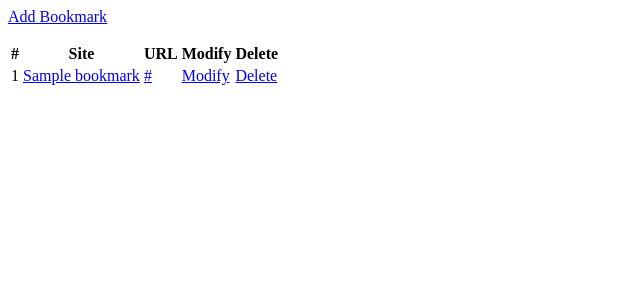
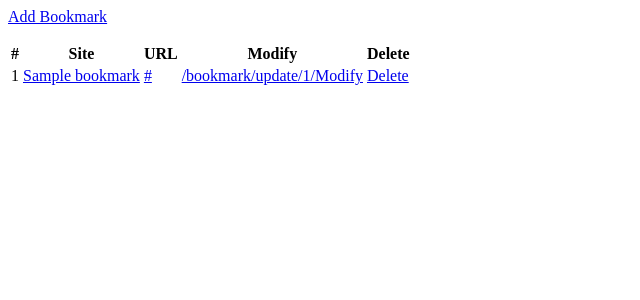
Before and after one commit to 2020emirim/2-practice-list-shinchaerin, a Django app: page /bookmark/ in a window 1280 px wide. Shown: the top 300 px of the page, without its empty margins (0-640 px from the left). Run offline with Django 3.2, Linux system fonts and the light colour scheme; tables that the repository leaves empty hold one stand-in row (values such as "Sample post").

Commit message:
models get_absolute_url() detail

```diff
--- a/bookmark/models.py
+++ b/bookmark/models.py
@@ -1,4 +1,6 @@
 from django.db import models
+from django.urls import reverse
+
 
 class Bookmark(models.Model):
     site_name = models.CharField(max_length=20)
@@ -6,3 +8,6 @@ class Bookmark(models.Model):
 
     def __str__(self):
         return "제목 : " + self.site_name + ", URL : " + self.url
+
+    def get_absolute_url(self):
+        return reverse('bookmark:detail', kwargs={'pk':self.id})
--- a/bookmark/templates/bookmark/bookmark_list.html
+++ b/bookmark/templates/bookmark/bookmark_list.html
@@ -28,7 +28,7 @@
                         <td>{{ forloop.counter }}</td>
                         <td><a href="{% url 'bookmark:detail' pk=bookmark.id %}">{{ bookmark.site_name }}</a></td>
                         <td><a href="{{ bookmark.url }}">{{ bookmark.url }}</a></td>
-                        <td><a href="#">Modify</a></td>
+                        <td><a href="#">{% url 'bookmark:update' pk=bookmark.id %}Modify</a></td>
                         <td><a href="#">Delete</a></td>
                     </tr>
 
--- a/bookmark/templates/bookmark/bookmark_update.html
+++ b/bookmark/templates/bookmark/bookmark_update.html
@@ -9,7 +9,9 @@
     <body>
         <form action="" method="post">
             {% csrf_token %}
-            {% form.as_ul %}
+            <table>
+                {{ form.as_table }}
+            </table>
             <button type="submit">Modify</button>
         </form>
     </body>
```
